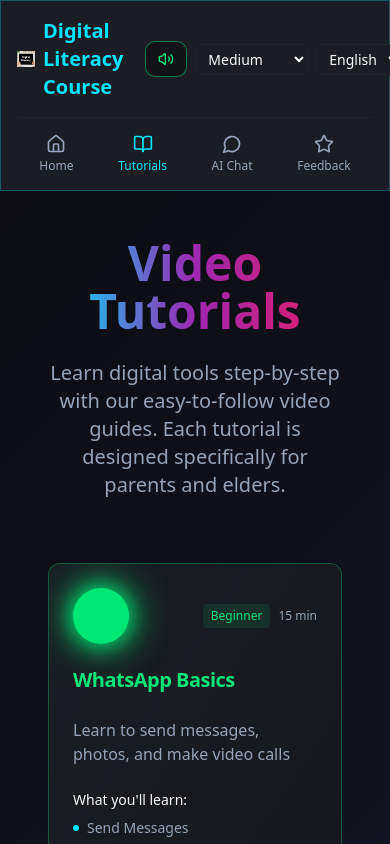
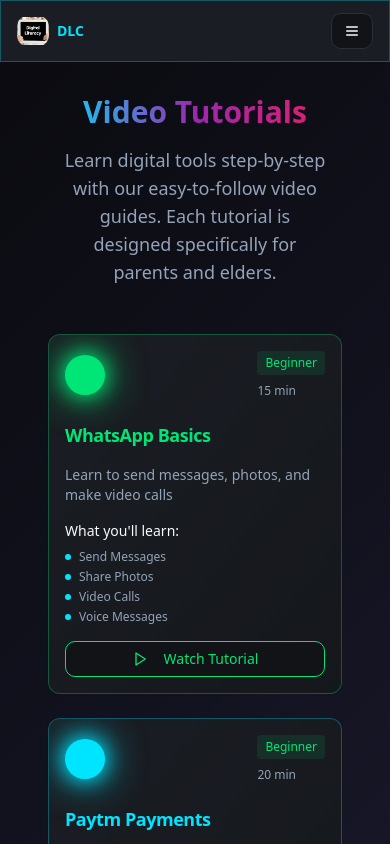
Before and after one commit to Sridhar1431S/Digital_Literacy, a React (Vite) app: page /tutorials in a window 390 px wide. Shown: the top 844 px of the page. Built offline with nearby package versions, Linux system fonts and the light colour scheme.

Commit message:
Fix: Make site mobile-friendly and add videos
- Implemented responsiveness across all pages.
- Embedded specified tutorial videos on the Tutorials page, replacing the previous video.

```diff
--- a/src/components/Navigation.tsx
+++ b/src/components/Navigation.tsx
@@ -1,13 +1,14 @@
 
 import { useState } from 'react';
 import { Link, useLocation } from 'react-router-dom';
-import { Home, BookOpen, MessageCircle, Star, Volume2, Type, Globe } from 'lucide-react';
+import { Home, BookOpen, MessageCircle, Star, Volume2, Menu, X } from 'lucide-react';
 import { Button } from '@/components/ui/button';
 
 const Navigation = () => {
   const location = useLocation();
   const [fontSize, setFontSize] = useState('text-base');
   const [language, setLanguage] = useState('English');
+  const [mobileMenuOpen, setMobileMenuOpen] = useState(false);
 
   const navItems = [
     { name: 'Home', icon: Home, path: '/' },
@@ -34,28 +35,29 @@ const Navigation = () => {
   return (
     <nav className="bg-card glass-effect sticky top-0 z-50 border-b border-neon-blue/30">
       <div className="container mx-auto px-4">
-        <div className="flex items-center justify-between py-4">
+        <div className="flex items-center justify-between py-3 sm:py-4">
           {/* Logo */}
           <div className="flex items-center space-x-2">
-            <div className="w-10 h-10 rounded-lg flex items-center justify-center overflow-hidden">
+            <div className="w-8 h-8 sm:w-10 sm:h-10 rounded-lg flex items-center justify-center overflow-hidden">
               <img
                 src="/lovable-uploads/ad601970-82fa-4aa1-bc40-bf7b749e3ed8.png"
                 alt="Digital Literacy Course"
                 className="w-full h-full object-contain"
               />
             </div>
-            <span className="text-xl font-bold text-neon-blue">Digital Literacy Course</span>
+            <span className="text-lg sm:text-xl font-bold text-neon-blue hidden sm:block">Digital Literacy Course</span>
+            <span className="text-sm font-bold text-neon-blue sm:hidden">DLC</span>
           </div>
 
-          {/* Main Navigation */}
-          <div className="hidden md:flex items-center space-x-1">
+          {/* Desktop Navigation */}
+          <div className="hidden lg:flex items-center space-x-1">
             {navItems.map((item) => {
               const isActive = location.pathname === item.path;
               return (
                 <Link
                   key={item.name}
                   to={item.path}
-                  className={`flex items-center space-x-2 px-4 py-2 rounded-lg transition-all duration-300 ${
+                  className={`flex items-center space-x-2 px-3 xl:px-4 py-2 rounded-lg transition-all duration-300 ${
                     isActive
                       ? 'bg-neon-blue/20 text-neon-blue neon-glow'
                       : 'text-muted-foreground hover:text-neon-blue hover:bg-neon-blue/10'
@@ -69,9 +71,8 @@ const Navigation = () => {
             })}
           </div>
 
-          {/* Accessibility Controls */}
-          <div className="flex items-center space-x-2">
-            {/* Voice Command */}
+          {/* Desktop Accessibility Controls */}
+          <div className="hidden md:flex items-center space-x-2">
             <Button
               variant="outline"
               size="sm"
@@ -81,11 +82,10 @@ const Navigation = () => {
               <Volume2 className="w-4 h-4" />
             </Button>
 
-            {/* Font Size */}
             <select
               value={fontSize}
               onChange={(e) => setFontSize(e.target.value)}
-              className="bg-card border border-muted text-sm rounded px-2 py-1"
+              className="bg-card border border-muted text-xs sm:text-sm rounded px-2 py-1"
             >
               {fontSizes.map((size) => (
                 <option key={size.value} value={size.value}>
@@ -94,11 +94,10 @@ const Navigation = () => {
               ))}
             </select>
 
-            {/* Language Switcher */}
             <select
               value={language}
               onChange={(e) => setLanguage(e.target.value)}
-              className="bg-card border border-muted text-sm rounded px-2 py-1"
+              className="bg-card border border-muted text-xs sm:text-sm rounded px-2 py-1"
             >
               {languages.map((lang) => (
                 <option key={lang} value={lang}>
@@ -107,26 +106,89 @@ const Navigation = () => {
               ))}
             </select>
           </div>
+
+          {/* Mobile Menu Button */}
+          <Button
+            variant="outline"
+            size="sm"
+            className="lg:hidden"
+            onClick={() => setMobileMenuOpen(!mobileMenuOpen)}
+          >
+            {mobileMenuOpen ? <X className="w-4 h-4" /> : <Menu className="w-4 h-4" />}
+          </Button>
         </div>
 
-        {/* Mobile Navigation */}
-        <div className="md:hidden flex justify-around py-2 border-t border-muted">
-          {navItems.map((item) => {
-            const isActive = location.pathname === item.path;
-            return (
-              <Link
-                key={item.name}
-                to={item.path}
-                className={`flex flex-col items-center space-y-1 p-2 rounded transition-all ${
-                  isActive ? 'text-neon-blue' : 'text-muted-foreground'
-                }`}
-              >
-                <item.icon className="w-5 h-5" />
-                <span className="text-xs">{item.name}</span>
-              </Link>
-            );
-          })}
-        </div>
+        {/* Mobile Menu */}
+        {mobileMenuOpen && (
+          <div className="lg:hidden pb-4 border-t border-muted mt-4 pt-4">
+            <div className="flex flex-col space-y-2 mb-4">
+              {navItems.map((item) => {
+                const isActive = location.pathname === item.path;
+                return (
+                  <Link
+                    key={item.name}
+                    to={item.path}
+                    className={`flex items-center space-x-2 p-3 rounded-lg transition-all ${
+                      isActive ? 'bg-neon-blue/20 text-neon-blue' : 'text-muted-foreground hover:text-neon-blue hover:bg-neon-blue/10'
+                    }`}
+                    onClick={() => {
+                      setMobileMenuOpen(false);
+                      speak(`Navigate to ${item.name}`);
+                    }}
+                  >
+                    <item.icon className="w-5 h-5" />
+                    <span className={fontSize}>{item.name}</span>
+                  </Link>
+                );
+              })}
+            </div>
+
+            {/* Mobile Accessibility Controls */}
+            <div className="flex flex-col space-y-3 pt-4 border-t border-muted">
+              <div className="flex items-center justify-between">
+                <span className="text-sm text-muted-foreground">Voice:</span>
+                <Button
+                  variant="outline"
+                  size="sm"
+                  onClick={() => speak('Welcome to Digital Literacy Course')}
+                  className="text-neon-green border-neon-green/50 hover:bg-neon-green/10"
+                >
+                  <Volume2 className="w-4 h-4" />
+                </Button>
+              </div>
+
+              <div className="flex items-center justify-between">
+                <span className="text-sm text-muted-foreground">Font Size:</span>
+                <select
+                  value={fontSize}
+                  onChange={(e) => setFontSize(e.target.value)}
+                  className="bg-card border border-muted text-sm rounded px-2 py-1"
+                >
+                  {fontSizes.map((size) => (
+                    <option key={size.value} value={size.value}>
+                      {size.label}
+                    </option>
+                  ))}
+                </select>
+              </div>
+
+              <div className="flex items-center justify-between">
+                <span className="text-sm text-muted-foreground">Language:</span>
+                <select
+                  value={language}
+                  onChange={(e) => setLanguage(e.target.value)}
+                  className="bg-card border border-muted text-sm rounded px-2 py-1"
+                >
+                  {languages.map((lang) => (
+                    <option key={lang} value={lang}>
+                      {lang}
+                    </option>
+                  ))}
+                </select>
+              </div>
+            </div>
+          </div>
+        )}
       </div>
     </nav>
   );
--- a/src/pages/Tutorials.tsx
+++ b/src/pages/Tutorials.tsx
@@ -18,7 +18,7 @@ const Tutorials = () => {
       borderColor: 'border-neon-green/30',
       duration: '15 min',
       difficulty: 'Beginner',
-      videoId: 'dQw4w9WgXcQ', // Placeholder video ID
+      videoId: 'fjVlDYu6erU',
       topics: ['Send Messages', 'Share Photos', 'Video Calls', 'Voice Messages']
     },
     {
@@ -30,7 +30,7 @@ const Tutorials = () => {
       borderColor: 'border-neon-blue/30',
       duration: '20 min',
       difficulty: 'Beginner',
-      videoId: 'dQw4w9WgXcQ',
+      videoId: 'NsjKR6YOup4',
       topics: ['Setup Account', 'Add Money', 'Pay Bills', 'QR Code Payments']
     },
     {
@@ -42,7 +42,7 @@ const Tutorials = () => {
       borderColor: 'border-neon-orange/30',
       duration: '12 min',
       difficulty: 'Beginner',
-      videoId: 'dQw4w9WgXcQ',
+      videoId: 'XQUaQpoF8xE',
       topics: ['Search Places', 'Get Directions', 'Save Locations', 'Share Location']
     },
     {
@@ -54,7 +54,7 @@ const Tutorials = () => {
       borderColor: 'border-neon-purple/30',
       duration: '10 min',
       difficulty: 'Beginner',
-      videoId: 'dQw4w9WgXcQ',
+      videoId: 'W8ZW5MTOrHM',
       topics: ['WhatsApp Video', 'Google Meet', 'Screen Sharing', 'Group Calls']
     },
     {
@@ -66,7 +66,7 @@ const Tutorials = () => {
       borderColor: 'border-neon-pink/30',
       duration: '18 min',
       difficulty: 'Intermediate',
-      videoId: 'dQw4w9WgXcQ',
+      videoId: '7YauTt8rnTE',
       topics: ['Take Photos', 'Edit Images', 'Create Albums', 'Share Memories']
     },
     {
@@ -78,7 +78,7 @@ const Tutorials = () => {
       borderColor: 'border-neon-yellow/30',
       duration: '25 min',
       difficulty: 'Intermediate',
-      videoId: 'dQw4w9WgXcQ',
+      videoId: 'jd9Led_e1ZQ',
       topics: ['Setup Gmail', 'Compose Email', 'Attachments', 'Organize Inbox']
     }
   ];
@@ -106,48 +106,50 @@ const Tutorials = () => {
   };
 
   return (
-    <div className="min-h-screen py-12 px-4">
-      <div className="container mx-auto">
+    <div className="min-h-screen py-8 px-4 sm:py-12">
+      <div className="container mx-auto max-w-7xl">
         {/* Header */}
-        <div className="text-center mb-16">
-          <h1 className="text-5xl font-bold mb-6 bg-gradient-to-r from-neon-blue via-neon-purple to-neon-pink bg-clip-text text-transparent">
+        <div className="text-center mb-12 sm:mb-16">
+          <h1 className="text-3xl sm:text-4xl lg:text-5xl font-bold mb-4 sm:mb-6 bg-gradient-to-r from-neon-blue via-neon-purple to-neon-pink bg-clip-text text-transparent">
             Video Tutorials
           </h1>
-          <p className="text-xl text-muted-foreground max-w-3xl mx-auto">
+          <p className="text-lg sm:text-xl text-muted-foreground max-w-3xl mx-auto px-4">
             Learn digital tools step-by-step with our easy-to-follow video guides. Each tutorial is designed specifically for parents and elders.
           </p>
         </div>
 
         {/* Video Player Section */}
         {currentVideo && (
-          <div className="mb-16">
-            <Card className="glass-effect neon-border border-neon-blue/50 max-w-4xl mx-auto overflow-hidden">
+          <div className="mb-12 sm:mb-16">
+            <Card className="glass-effect neon-border border-neon-blue/50 max-w-5xl mx-auto overflow-hidden">
               <CardContent className="p-0">
                 <div className="relative aspect-video bg-black">
                   <iframe
                     width="100%"
                     height="100%"
-                    src={`https://www.youtube.com/embed/${currentVideo}?autoplay=${isPlaying ? 1 : 0}&cc_load_policy=1`}
+                    src={`https://www.youtube.com/embed/${currentVideo}?autoplay=${isPlaying ? 1 : 0}&cc_load_policy=1&rel=0`}
                     title="Tutorial Video"
                     allow="accelerometer; autoplay; clipboard-write; encrypted-media; gyroscope; picture-in-picture"
                     allowFullScreen
                     className="absolute inset-0"
                   ></iframe>
                 </div>
-                <div className="p-6 bg-card">
-                  <div className="flex items-center justify-between">
-                    <h3 className="text-2xl font-semibold text-neon-blue">
+                <div className="p-4 sm:p-6 bg-card">
+                  <div className="flex flex-col sm:flex-row sm:items-center justify-between gap-4">
+                    <h3 className="text-xl sm:text-2xl font-semibold text-neon-blue">
                       {tutorials.find(t => t.videoId === currentVideo)?.title}
                     </h3>
                     <div className="flex items-center space-x-3">
                       <Button
                         onClick={() => setIsPlaying(!isPlaying)}
                         className="bg-neon-blue text-black hover:bg-neon-blue/90"
+                        size="sm"
                       >
-                        {isPlaying ? <Pause className="w-5 h-5" /> : <Play className="w-5 h-5" />}
+                        {isPlaying ? <Pause className="w-4 h-4 sm:w-5 sm:h-5" /> : <Play className="w-4 h-4 sm:w-5 sm:h-5" />}
                       </Button>
                       <Button
                         variant="outline"
+                        size="sm"
                         className="border-neon-green text-neon-green"
                         onClick={() => {
                           if ('speechSynthesis' in window) {
@@ -157,11 +159,11 @@ const Tutorials = () => {
                           }
                         }}
                       >
-                        <Volume2 className="w-5 h-5" />
+                        <Volume2 className="w-4 h-4 sm:w-5 sm:h-5" />
                       </Button>
                     </div>
                   </div>
-                  <p className="text-muted-foreground mt-2">
+                  <p className="text-muted-foreground mt-2 text-sm sm:text-base">
                     {tutorials.find(t => t.videoId === currentVideo)?.description}
                   </p>
                 </div>
@@ -171,7 +173,7 @@ const Tutorials = () => {
         )}
 
         {/* Tutorial Cards */}
-        <div className="grid grid-cols-1 md:grid-cols-2 lg:grid-cols-3 gap-8">
+        <div className="grid grid-cols-1 sm:grid-cols-2 lg:grid-cols-3 gap-6 sm:gap-8">
           {tutorials.map((tutorial) => (
             <Card
               key={tutorial.id}
@@ -180,33 +182,33 @@ const Tutorials = () => {
             >
               <div className="absolute inset-0 bg-gradient-to-br from-transparent to-black/20 group-hover:to-black/40 transition-all duration-300"></div>
 
-              <CardHeader className="relative z-10">
+              <CardHeader className="relative z-10 p-4 sm:p-6">
                 <div className="flex items-center justify-between mb-4">
-                  <div className={`p-3 rounded-full ${tutorial.color} bg-current bg-opacity-20 animate-glow-pulse`}>
-                    <tutorial.icon className="w-8 h-8" />
+                  <div className={`p-2 sm:p-3 rounded-full ${tutorial.color} bg-current bg-opacity-20 animate-glow-pulse`}>
+                    <tutorial.icon className="w-6 h-6 sm:w-8 sm:h-8" />
                   </div>
-                  <div className="flex items-center space-x-2">
+                  <div className="flex flex-col sm:flex-row sm:items-center gap-2">
                     <span className={`px-2 py-1 rounded text-xs font-medium ${getDifficultyColor(tutorial.difficulty)}`}>
                       {tutorial.difficulty}
                     </span>
                     <span className="text-xs text-muted-foreground">{tutorial.duration}</span>
                   </div>
                 </div>
-                <CardTitle className={`text-xl ${tutorial.color} group-hover:animate-glow-pulse`}>
+                <CardTitle className={`text-lg sm:text-xl ${tutorial.color} group-hover:animate-glow-pulse`}>
                   {tutorial.title}
                 </CardTitle>
               </CardHeader>
 
-              <CardContent className="relative z-10">
-                <p className="text-muted-foreground mb-6">{tutorial.description}</p>
+              <CardContent className="relative z-10 p-4 sm:p-6 pt-0">
+                <p className="text-muted-foreground mb-4 sm:mb-6 text-sm sm:text-base">{tutorial.description}</p>
 
                 {/* Topics List */}
-                <div className="space-y-2 mb-6">
+                <div className="space-y-2 mb-4 sm:mb-6">
                   <h4 className="text-sm font-medium text-foreground">What you'll learn:</h4>
                   <ul className="space-y-1">
                     {tutorial.topics.map((topic, index) => (
-                      <li key={index} className="text-sm text-muted-foreground flex items-center">
-                        <div className="w-1.5 h-1.5 bg-neon-blue rounded-full mr-2"></div>
+                      <li key={index} className="text-xs sm:text-sm text-muted-foreground flex items-center">
+                        <div className="w-1.5 h-1.5 bg-neon-blue rounded-full mr-2 flex-shrink-0"></div>
                         {topic}
                       </li>
                     ))}
@@ -214,10 +216,11 @@ const Tutorials = () => {
                 </div>
 
                 <Button
-                  className={`w-full ${tutorial.color} border-current hover:bg-current hover:bg-opacity-10 group-hover:animate-glow-pulse`}
+                  className={`w-full ${tutorial.color} border-current hover:bg-current hover:bg-opacity-10 group-hover:animate-glow-pulse text-sm sm:text-base`}
                   variant="outline"
+                  size="sm"
                 >
-                  <Play className="w-4 h-4 mr-2" />
+                  <Play className="w-3 h-3 sm:w-4 sm:h-4 mr-2" />
                   {currentVideo === tutorial.videoId && isPlaying ? 'Now Playing' : 'Watch Tutorial'}
                 </Button>
               </CardContent>
@@ -226,18 +229,18 @@ const Tutorials = () => {
         </div>
 
         {/* Help Section */}
-        <div className="mt-16 text-center">
+        <div className="mt-12 sm:mt-16 text-center px-4">
           <Card className="glass-effect neon-border border-neon-purple/30 max-w-2xl mx-auto">
-            <CardContent className="p-8">
-              <h3 className="text-2xl font-semibold text-neon-purple mb-4">Need Personal Help?</h3>
-              <p className="text-muted-foreground mb-6">
+            <CardContent className="p-6 sm:p-8">
+              <h3 className="text-xl sm:text-2xl font-semibold text-neon-purple mb-4">Need Personal Help?</h3>
+              <p className="text-muted-foreground mb-6 text-sm sm:text-base">
                 Having trouble with any tutorial? Our AI assistant DigiBuddy is here to help you 24/7!
               </p>
               <Button
-                className="bg-neon-purple text-black hover:bg-neon-purple/90 neon-glow"
+                className="bg-neon-purple text-black hover:bg-neon-purple/90 neon-glow w-full sm:w-auto"
                 onClick={() => window.location.href = '/chat'}
               >
-                <MessageCircle className="w-5 h-5 mr-2" />
+                <MessageCircle className="w-4 h-4 sm:w-5 sm:h-5 mr-2" />
                 Chat with DigiBuddy
               </Button>
             </CardContent>
```
